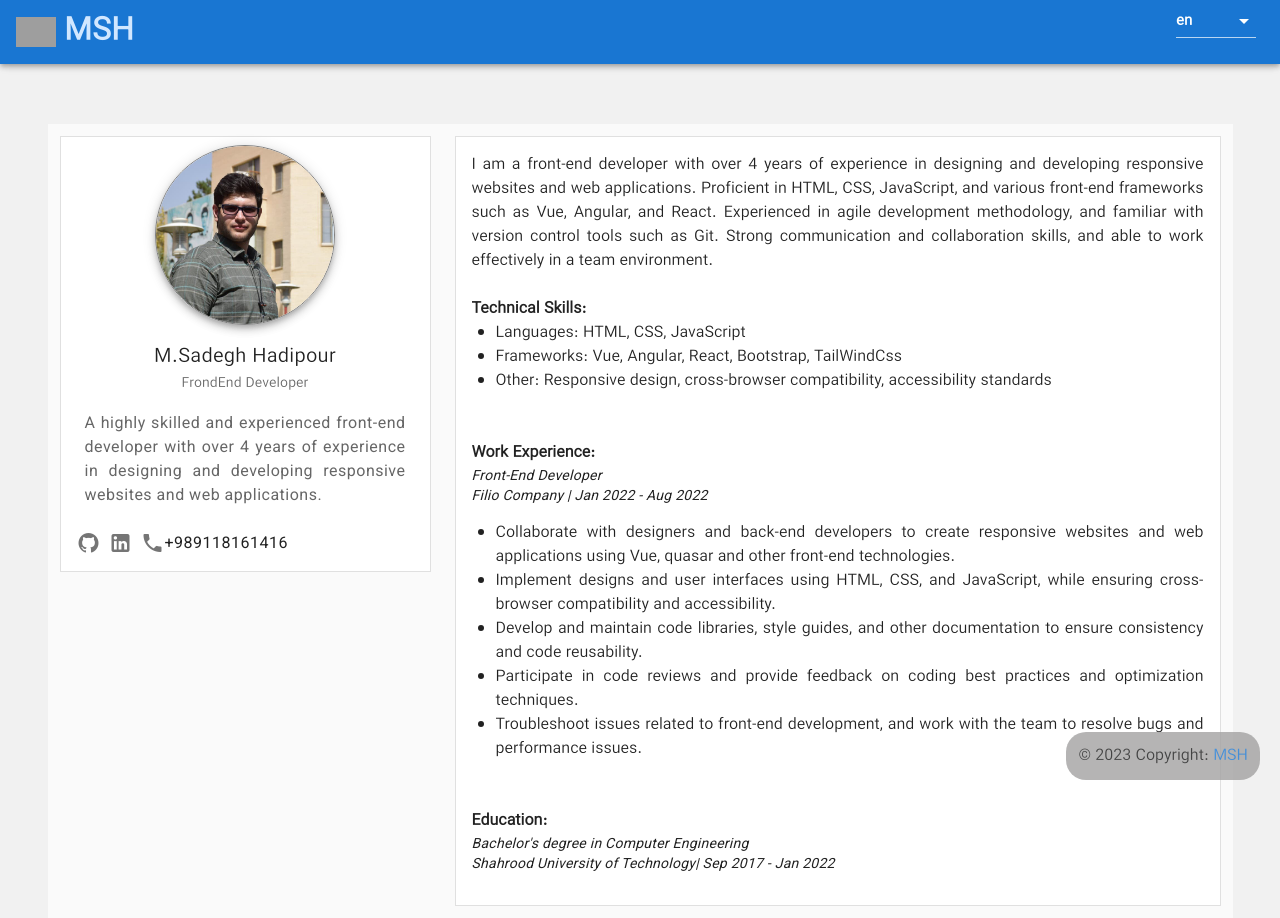
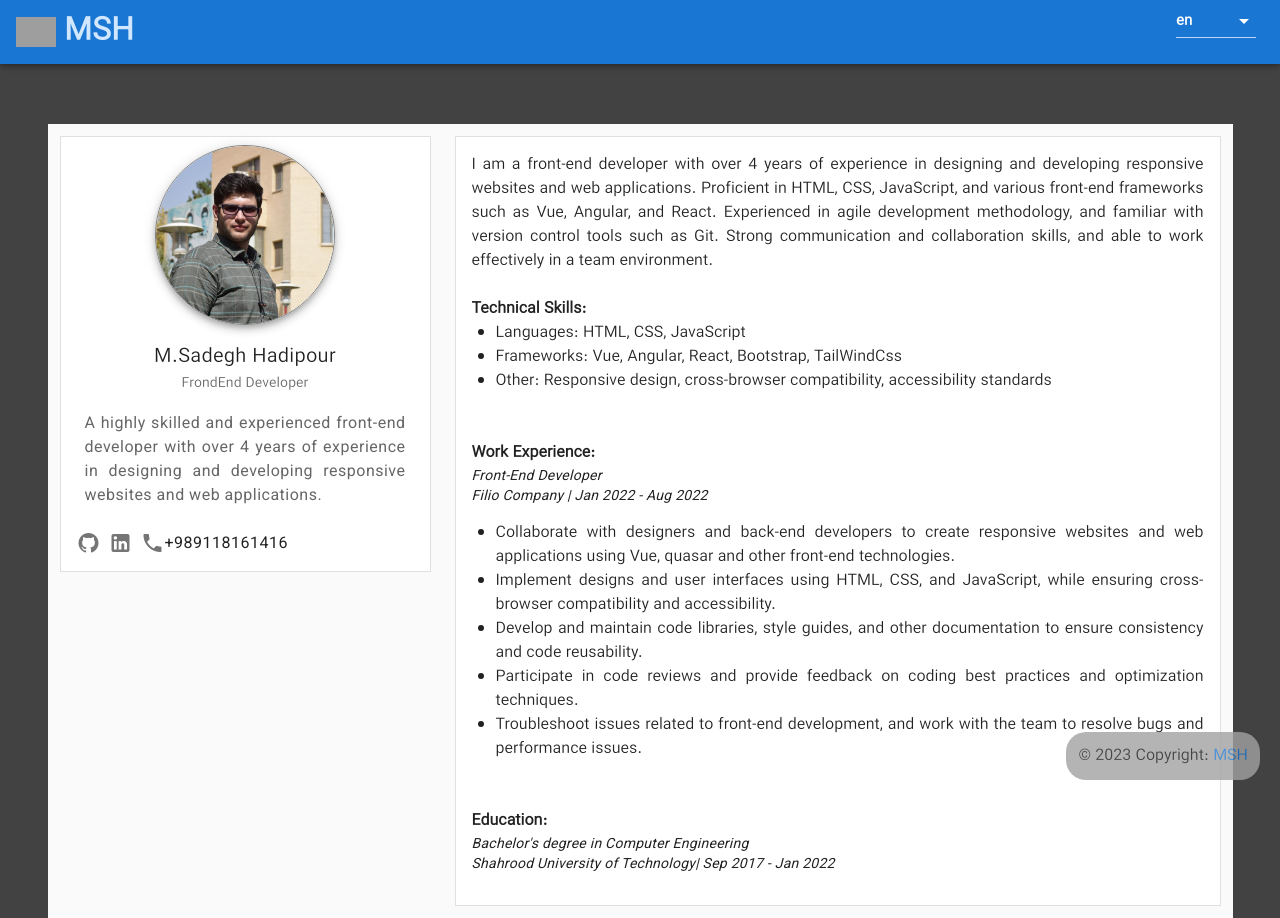
Before and after one commit to sadegh1377/sadegh1377.github.io, a Vue app: page / in a window 1280 px wide. Built offline with nearby package versions, Linux system fonts and the light colour scheme; grey boxes are pictures that could not be loaded.

Commit message:
add secondary class color

```diff
--- a/src/App.vue
+++ b/src/App.vue
@@ -1,7 +1,7 @@
 <template>
     <v-app id="app">
         <NaveBar/>
-        <v-main class="main">
+        <v-main class="secondary">
             <router-view/>
         </v-main>
         <SemiFooter/>
@@ -35,7 +35,4 @@ export default {
     -moz-osx-font-smoothing: grayscale;
 }
 
-.main {
-    background-color: #f1f1f1;
-}
 </style>
```
